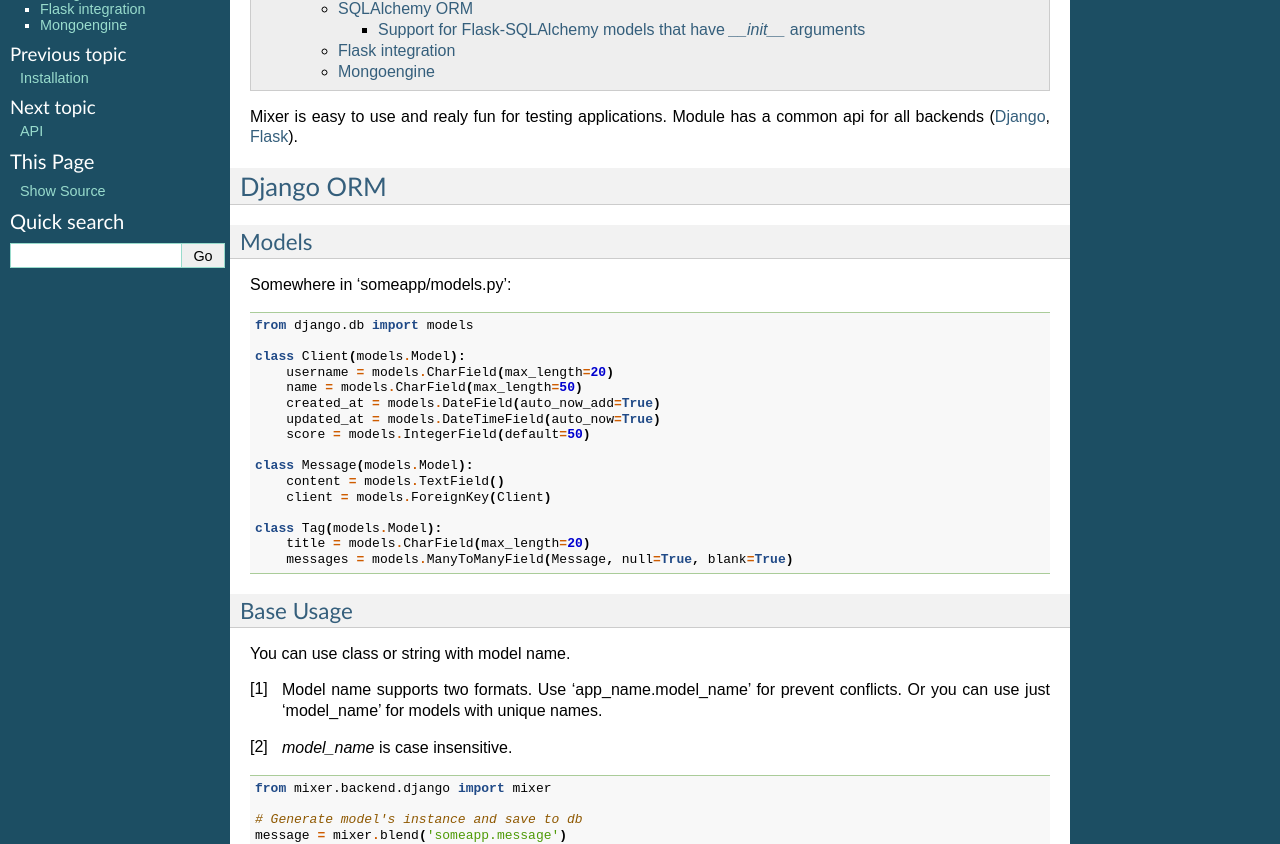
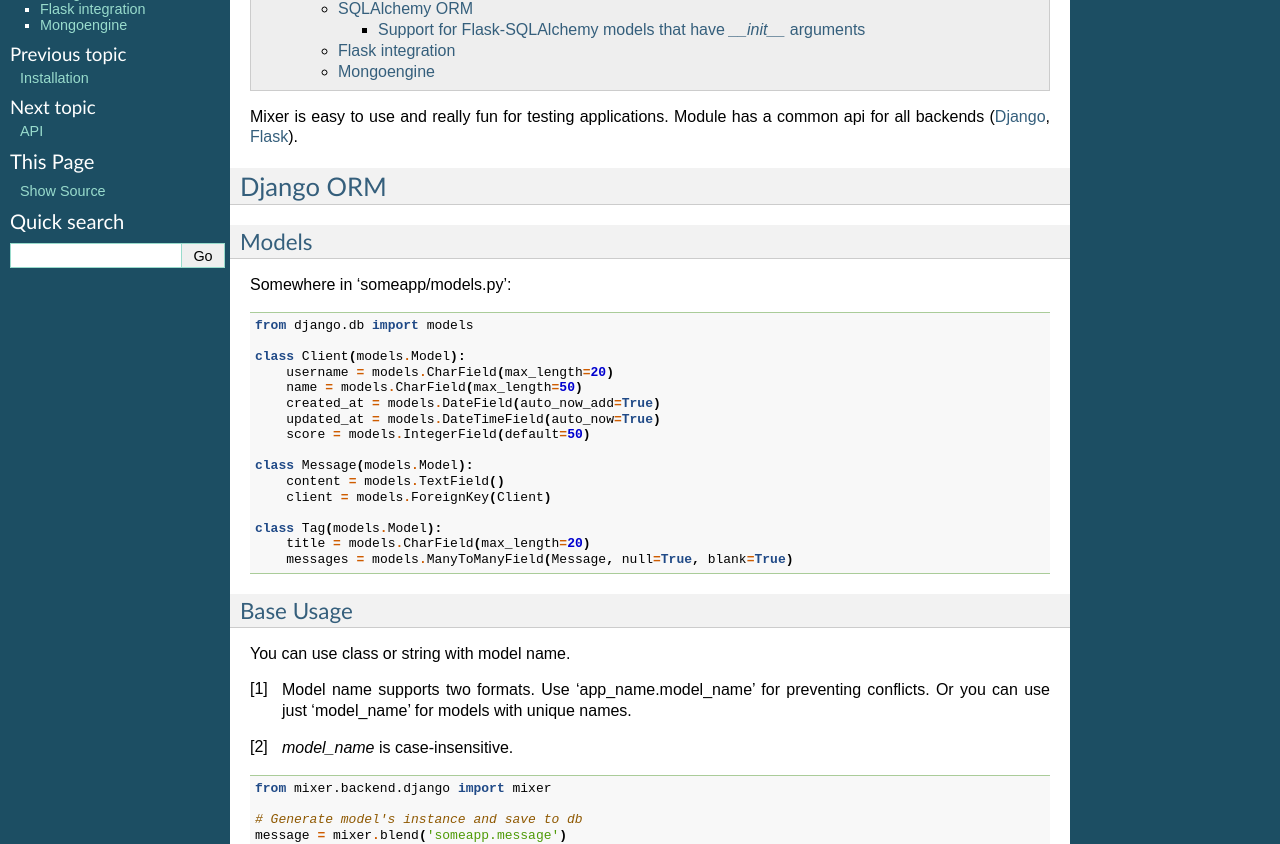
Before and after one commit to klen/mixer, a Sphinx documentation site: the page built from docs/quickstart.rst, in a window 1280 px wide and 1400 px high. Shown: the part 249-1093 px from the top of the window. Built offline with Sphinx 7.4.7, drawn with Linux system fonts in a browser that asks for light colours; some of the changed text lies outside the part shown.

Commit message:
typos and english

```diff
--- a/docs/quickstart.rst
+++ b/docs/quickstart.rst
@@ -7,7 +7,7 @@ Quickstart
 
 .. currentmodule:: mixer.main
 
-Mixer is easy to use and realy fun for testing applications.
+Mixer is easy to use and really fun for testing applications.
 Module has a common api for all backends (Django_, Flask_).
 
 Django ORM
@@ -43,10 +43,10 @@ Base Usage
 
 You can use class or string with model name.
 
-.. [1] Model name supports two formats. Use 'app_name.model_name' for prevent conflicts.
+.. [1] Model name supports two formats. Use 'app_name.model_name' for preventing conflicts.
        Or you can use just 'model_name' for models with unique names.
 
-.. [2] `model_name` is case insensitive.
+.. [2] `model_name` is case-insensitive.
 
 .. code-block:: python
 
```
Also changed, not shown: other parts of docs/quickstart.rst (+1 -1 lines).
